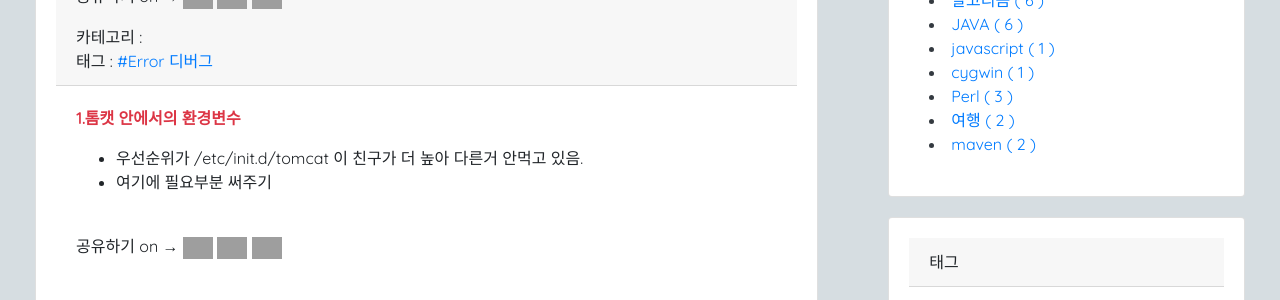
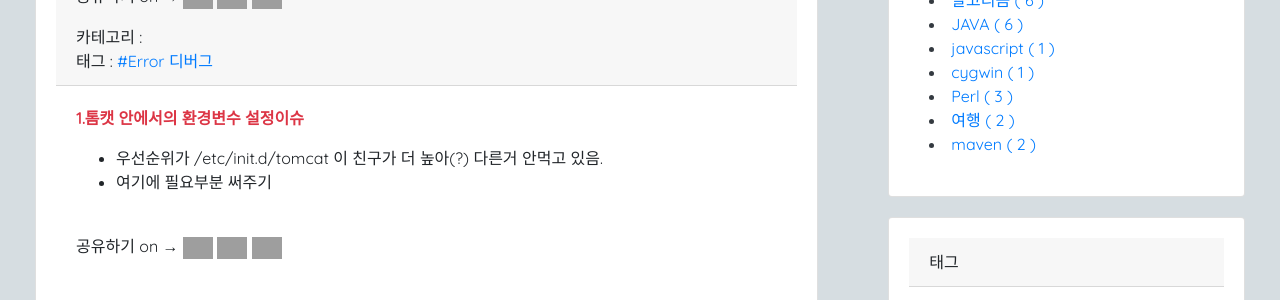
Before and after one commit to 7271kim/7271kim.github.com, a Jekyll site: the page built from _posts/error/2019-08-16-centos.md, in a window 1280 px wide. Shown: the part 420-720 px from the top of the page. Built offline with Jekyll 4.4.1, drawn with Linux system fonts in a browser that asks for light colours; nearby versions of some CDN libraries; a script that is not in the unit is left out; comment, search, counter and statistics services are not loaded; grey boxes are pictures that could not be loaded.

Commit message:
[2019.08.20]  - 디테일 업데이트

```diff
--- a/_posts/error/2019-08-16-centos.md
+++ b/_posts/error/2019-08-16-centos.md
@@ -8,6 +8,6 @@ tags:
     - error: "Error 디버그"
 thumbnail: posts/icon-error.png
 ---
-<p class="text-danger bold-text">1.톰캣 안에서의 환경변수</p>
- - 우선순위가 /etc/init.d/tomcat 이 친구가 더 높아 다른거 안먹고 있음.
+<p class="text-danger bold-text">1.톰캣 안에서의 환경변수 설정이슈</p>
+ - 우선순위가 /etc/init.d/tomcat 이 친구가 더 높아(?) 다른거 안먹고 있음.
  - 여기에 필요부분 써주기
```
Also changed, not shown: _posts/error/2019-08-16-eclispe.md (+1 -1 lines), _posts/travel/2019-08-19-travel-hochiminh.md (+15 -13 lines).
